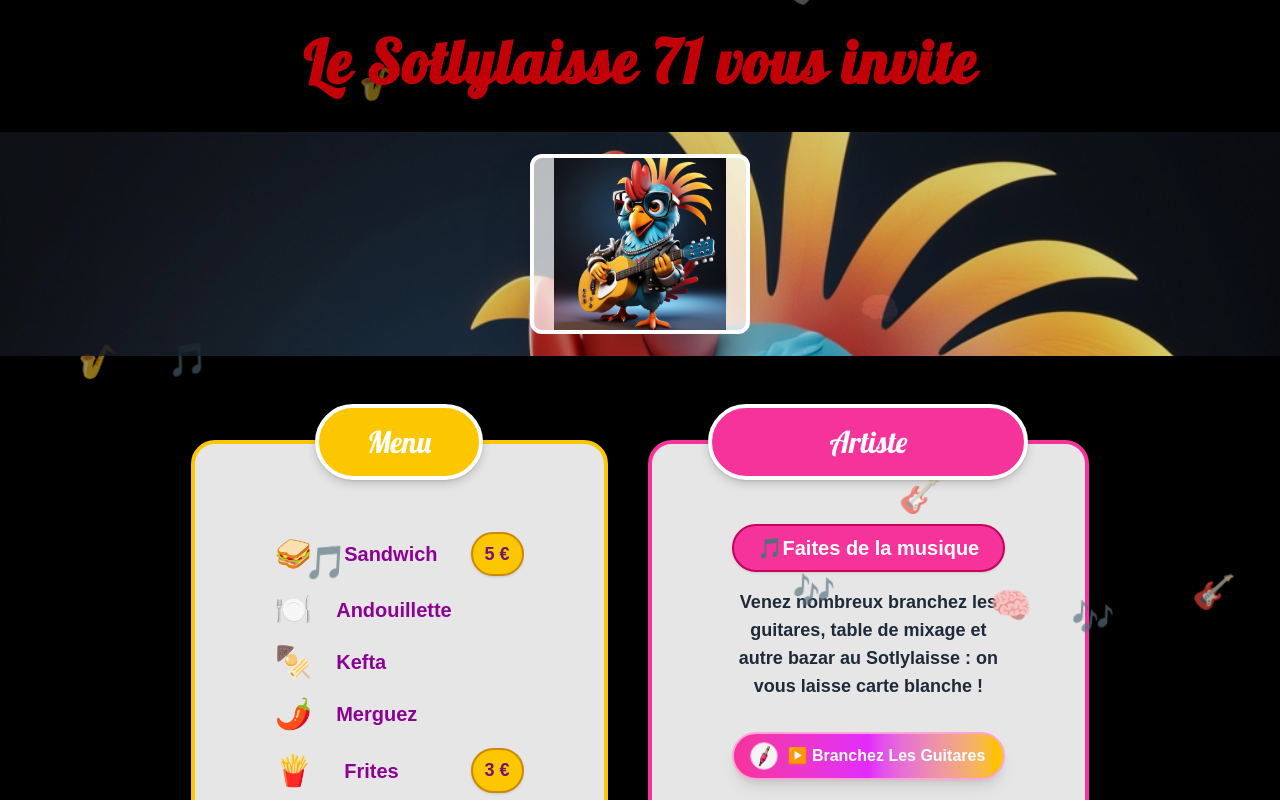
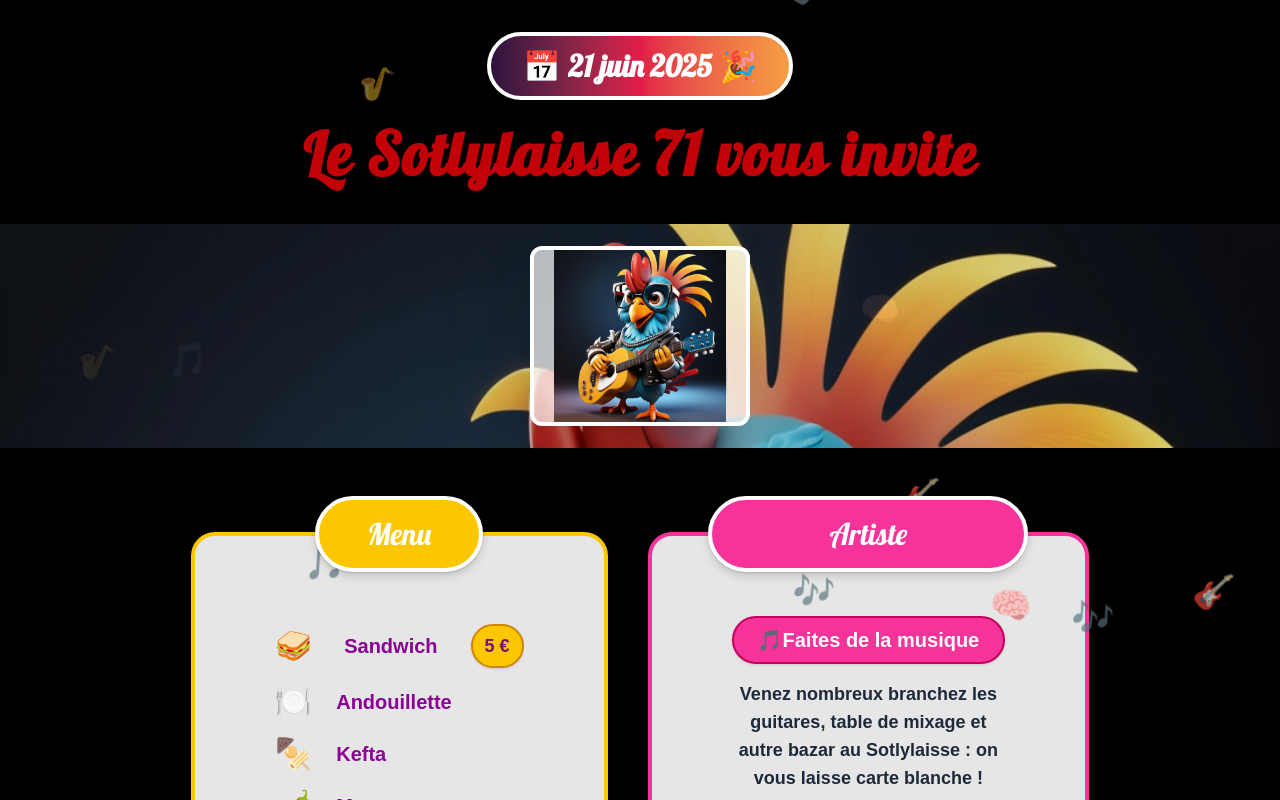
Before and after one commit to ujju16/fetedelazic, a Next.js app: page / in a window 1280 px wide. Shown: the top 800 px of the page. Built offline with nearby package versions, Linux system fonts and the light colour scheme.

Commit message:
Restauration du badge 21 juin 2025 stylisé dans le header, au-dessus du titre

```diff
--- a/src/components/Header.tsx
+++ b/src/components/Header.tsx
@@ -3,6 +3,13 @@ import React from "react";
 export default function Header() {
   return (
     <header className="z-10 w-full flex flex-col items-center justify-center pt-8 pb-4 mb-6">
+      <div className="flex items-center justify-center mb-6">
+        <span className="flex items-center gap-2 bg-gradient-to-r from-[#2d133d] via-[#e11d48] to-[#f59e42] text-white font-extrabold rounded-full px-8 py-3 text-2xl md:text-3xl shadow-lg border-4 border-white drop-shadow-lg animate-pulse-slow" style={{fontFamily: 'Lobster, cursive'}}>
+          <span role="img" aria-label="calendrier" className="text-3xl">📅</span>
+          21 juin 2025
+          <span role="img" aria-label="fête de la musique" className="text-3xl">🎉</span>
+        </span>
+      </div>
       <h1 className="text-4xl sm:text-6xl font-[Lobster] text-red-700 drop-shadow-lg text-center font-extrabold tracking-wide select-none">
         Le Sotlylaisse 71 vous invite
       </h1>
```
